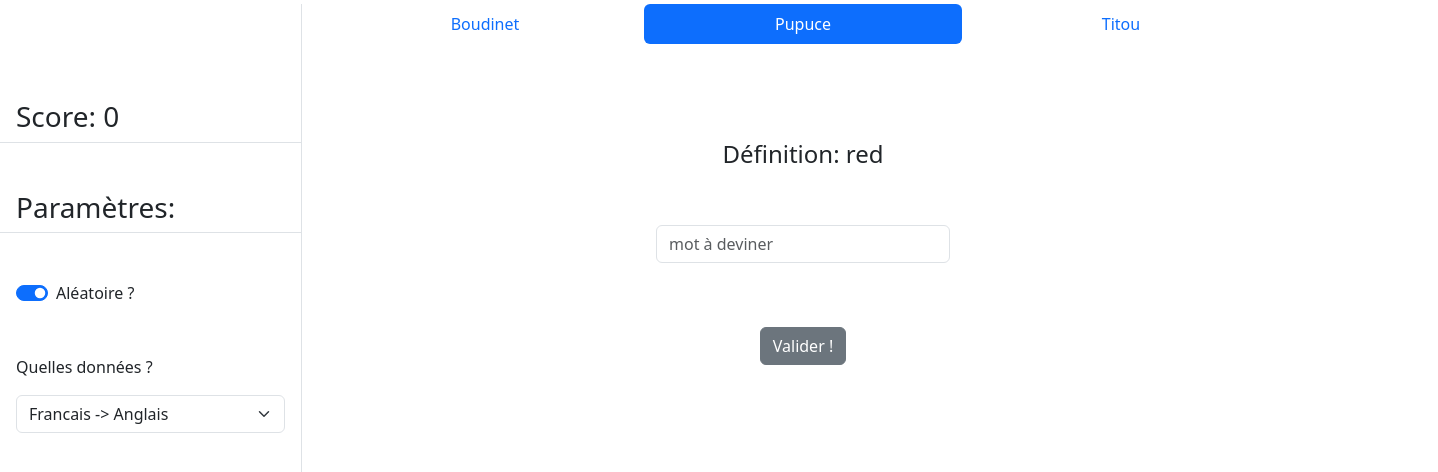
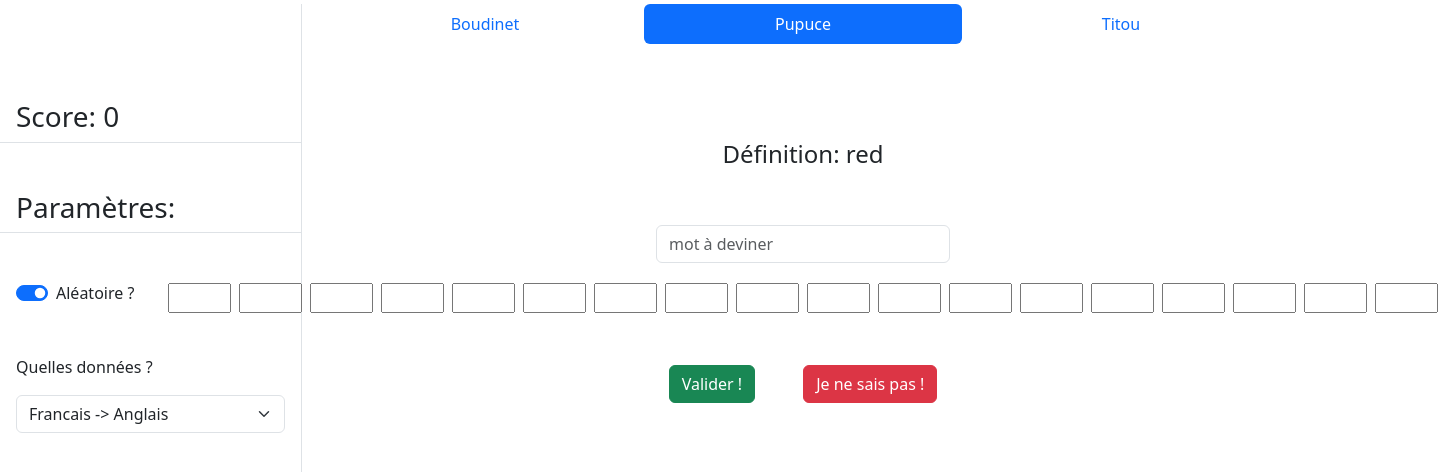
Before and after one commit to eprevost3/learnVocab, a React (Vite) app: page / in a window 1280 px wide. Shown: the top 472 px of the page, 1438 px wide, since content can reach past the window. Built offline with nearby package versions, Linux system fonts and the light colour scheme.

Commit message:
complexifier l'input. 1 input par lettre, pour donner une indication à l'utilisateur

```diff
--- a/package.json
+++ b/package.json
@@ -12,7 +12,10 @@
   },
   "dependencies": {
     "@reduxjs/toolkit": "^2.1.0",
+    "boostrap": "^2.0.0",
+    "bootstrap": "^5.3.3",
     "react": "^18.2.0",
+    "react-bootstrap": "^2.10.1",
     "react-dom": "^18.2.0",
     "react-redux": "^9.1.0"
   },
@@ -27,6 +30,6 @@
     "eslint-plugin-react-refresh": "^0.4.5",
     "gh-pages": "^6.1.1",
     "typescript": "^5.2.2",
-    "vite": "^5.0.8"
+    "vite": "^5.1.4"
   }
 }
--- a/src/App.tsx
+++ b/src/App.tsx
@@ -25,3 +25,5 @@ export default App
 
 // nettoyer le code
 // ajouter le tips -> pour mieux deviner le mot
+// ajouter des mots
+// gérer l'aide / l'alerte
--- a/src/components/Guess.tsx
+++ b/src/components/Guess.tsx
@@ -2,8 +2,11 @@ import Row from 'react-bootstrap/Row'
 import Col from 'react-bootstrap/Col';
 import Container from 'react-bootstrap/Container'
 import Button from 'react-bootstrap/Button'
+import Alert from 'react-bootstrap/Alert';
 import Form from 'react-bootstrap/Form';
-import { useState, useEffect, ReactNode, KeyboardEvent, ChangeEvent } from 'react'
+import {
+    useState, useEffect, useRef, ReactNode, KeyboardEvent, ChangeEvent
+} from 'react'
 import { useSelector, useDispatch, shallowEqual } from 'react-redux'
 import { incrementScore } from '../redux_logic/store.js'
 import angFra from '../data/ang-fra.json'
@@ -31,19 +34,6 @@ function getRandomNumber(n: number): number {
     return Math.floor(Math.random() * n);
 }
 
-// function getTips(word: string): string{
-//     // outputs a tip that should help the user guess: if the word is 'hello friends',
-//     // the function outputs 'XXXXX XXXXXXX'
-//     let n = word.length
-
-//     let tip = ''
-//     for (let k = 0; k < n; k++){
-//         if (word[k] === ' '){tip += ' '}
-//         else{tip += 'X'}
-//     }
-//     return tip
-// }
-
 
 function getWord(
     user: string, israndom: boolean, dataset: string, counter: number,
@@ -64,19 +54,27 @@ function getWord(
 }
 
 interface validateGuessProps{
-    guess: string,
-    answer: string,
-    dispatcher: Function,
-    updater: Function, // if the word is correctly guessed, reset the guess to ''
+    'guess': string,
+    'answer': string,
+    'dispatcher': Function,
+    'updater': Function, // if the word is correctly guessed, reset the guess to ''
+    'setShowAnswer': Function, // if the word is guess correctly, then we
+        // need to clear the help pop-up
 }
 
 function validateGuess (
-    { guess, answer, dispatcher, updater }: validateGuessProps
+    { guess, answer, dispatcher, updater, setShowAnswer }: validateGuessProps
 ): void{
+    console.log("hello", setShowAnswer);
+
     // check that the word the user entered corresponds to the answer
     if (guess === answer){
+        // stop displaying the answer
+        setShowAnswer(false)
+
         dispatcher(incrementScore())
         updater('')
+
     }else{
         console.error("wrong")
         console.log("guess:", guess, "answer", answer)
@@ -127,33 +125,160 @@ function Input({onKeyDown, formValue, handleInputChange}: InputProps): ReactNode
     )
 }
 
+
 interface PropsButtonValidateGuess{
     'formValue': string,
     'wordAndDefinition': {[key: string]: string},
     'dispatcher': Function,
     'setFormValue': Function,
+    'setShowAnswer': Function,
 }
 
 function ButtonValidateGuess({
-    formValue, wordAndDefinition, dispatcher, setFormValue
+    formValue, wordAndDefinition, dispatcher, setFormValue, setShowAnswer
 }: PropsButtonValidateGuess): ReactNode {
     // button used to validate the guess of the user
+
     return(
-        <Row className='mt-5'>
-        <Col/>
-        <Col className='d-flex justify-content-center'>
         <Button
-                variant="secondary"
+            variant="success"
+            className='me-4'
             onClick={() => validateGuess({
                 'guess': formValue,
                 'answer': wordAndDefinition.definition,
                 'dispatcher': dispatcher,
                 'updater': setFormValue,
+                'setShowAnswer': setShowAnswer,
             })}
-            >Valider !</Button>
+        >
+            Valider !
+        </Button>
+
+    )
+}
+
+interface ShowAnswerProps{
+    'showAnswer': boolean,
+    'setShowAnswer': Function,
+    'definition': string,
+    'answer': string,
+}
+
+function ShowAnswer(
+    // show an alert that provides the answer to the question
+    {showAnswer, setShowAnswer, definition, answer}: ShowAnswerProps): ReactNode{
+    return(
+        <Alert
+            show={showAnswer}
+            variant="danger"
+            onClose={() => setShowAnswer(false)}
+            dismissible
+        >
+            La définition de {definition} est : {answer}
+        </Alert>
+    )
+}
+
+
+interface PropsButtons{
+    'formValue': string,
+    'wordAndDefinition': {[key: string]: string},
+    'dispatcher': Function,
+    'setFormValue': Function,
+    'setShowAnswer': Function,
+    'showAnswer': boolean,
+}
+
+function Buttons({
+    formValue, wordAndDefinition, dispatcher, setFormValue, showAnswer, setShowAnswer,
+}: PropsButtons): ReactNode{
+    return(
+        <>
+            <Row className='mt-5'>
+                <Col/>
+                <Col className='d-flex justify-content-center'>
+                    <ButtonValidateGuess
+                        formValue={formValue}
+                        wordAndDefinition={wordAndDefinition}
+                        dispatcher={dispatcher}
+                        setFormValue={setFormValue}
+                        setShowAnswer={setShowAnswer}
+                    />
+
+                    <Button
+                        variant="danger"
+                        className='ms-4'
+                        onClick={() => setShowAnswer(true)}
+                    >
+                        Je ne sais pas !
+                    </Button>
                 </Col>
                 <Col/>
             </Row>
+            <Row className='mt-5'>
+                <Col/>
+
+                <Col>
+                    <ShowAnswer
+                        showAnswer={showAnswer}
+                        setShowAnswer={setShowAnswer}
+                        definition={wordAndDefinition.toGuess}
+                        answer={wordAndDefinition.definition}
+                    />
+                </Col>
+                <Col/>
+            </Row>
+        </>
+    )
+}
+
+interface PropsInputWithHint{
+    'nbLetters': number,
+}
+
+// TODO:
+// gérer les espaces, gérer le nombre de lettres (ca marche plus à 19)
+// récupérer la valeur du mot
+function InputWithHint({nbLetters}: PropsInputWithHint): ReactNode{
+    // several inputs aggregated together. Each input can only contain one letter
+    // this makes it easier to guess the word
+    const listRef: React.MutableRefObject<HTMLInputElement>[] =
+        Array(nbLetters).fill(null).map((elt) => useRef(elt))
+
+    // the cell where we should type the letter
+    let activeCell = 0
+
+    const handleFocus = () => {listRef[activeCell].current.focus()}
+    const handleChange = (evt: KeyboardEvent) => {
+        if((evt.key === "Backspace") || (evt.key === "Delete")){
+            // case where we a deletion
+            activeCell = Math.max(0, activeCell - 1)
+            // careful with the order of the focus
+            handleFocus()
+        }else if((evt.key === ' ') || (evt.key === 'Enter')){
+            // do nothing and erase what's in the cell
+            listRef[activeCell].current.value = ''
+        }else{
+            // increment the counter and move to next cell
+            activeCell = Math.min(activeCell + 1, nbLetters - 1)
+            handleFocus()
+        }
+    }
+
+    return(
+        <div className='d-flex justify-content-center'>
+            {listRef.map(
+                (r, idx) => <input
+                    className='fw-bold text-center m-1'
+                    key={idx}
+                    size={1}
+                    ref={r}
+                    maxLength={1}
+                    onFocus={handleFocus}
+                    onKeyUp={(evt) => handleChange(evt)}
+            />)
+            }
+        </div>
     )
 }
 
@@ -189,6 +314,9 @@ function Guess(): ReactNode {
     // what is being typed in the input bar
     let [formValue, setFormValue] = useState('')
 
+    // do we show the answer card?
+    let [showAnswer, setShowAnswer] = useState(false)
+
     // get the word to guess and its definition
     useEffect(() => {
         const wordAndDef = getWord(user, randomStatus, dataset, score)
@@ -219,6 +347,7 @@ function Guess(): ReactNode {
                 'answer': wordAndDefinition.definition,
                 'dispatcher': dispatcher,
                 'updater': setFormValue,
+                'setShowAnswer': setShowAnswer,
             })}
         else{}
     }
@@ -235,13 +364,16 @@ function Guess(): ReactNode {
                 handleInputChange={handleInputChange}
             />
 
-            <ButtonValidateGuess
+            <InputWithHint nbLetters={18}/>
+
+            <Buttons
                 formValue={formValue}
                 wordAndDefinition={wordAndDefinition}
                 dispatcher={dispatcher}
                 setFormValue={setFormValue}
+                showAnswer={showAnswer}
+                setShowAnswer={setShowAnswer}
             />
-
         </Container>
     )
 }
```
Also changed, not shown: 1 other file (tests, documents, lock files or other folders). Lines whose indentation alone changed are shown as unchanged.
